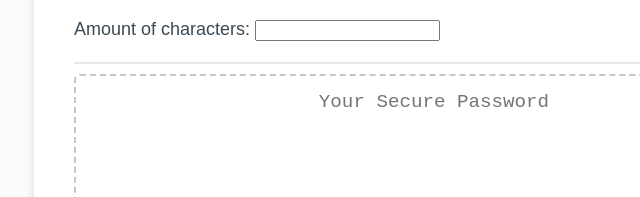
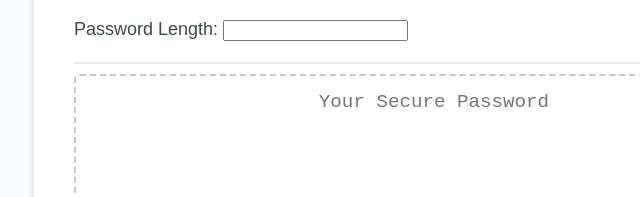
Before and after one commit to pfvatterott/PasswordGenerator, a plain HTML site: page index.html in a window 1280 px wide. Shown: the part 301-498 px from the top of the page, 206-846 px from the left. Drawn offline with Linux system fonts and the light colour scheme.

Commit message:
Added readme file and updated "amount of characters" to "password length"

```diff
--- a/index.html
+++ b/index.html
@@ -21,7 +21,7 @@
           <label for="vehicle2"> I want numbers in my password</label><br>
           <input type="checkbox" id="specialsbox" name="specialsbox" value="specialsbox">
           <label for="vehicle3"> I want special characters in my password</label><br><br>
-          <label for="characterAmount" class="amountNumber">Amount of characters:</label>
+          <label for="characterAmount" class="amountNumber">Password Length:</label>
           <input type="text" id="characterAmount" name="characterAmount"><br><br>
         </div>
         <div class="card-body">
```
Also changed, not shown: assets/images/screenshot.png (added), 3 other files.
